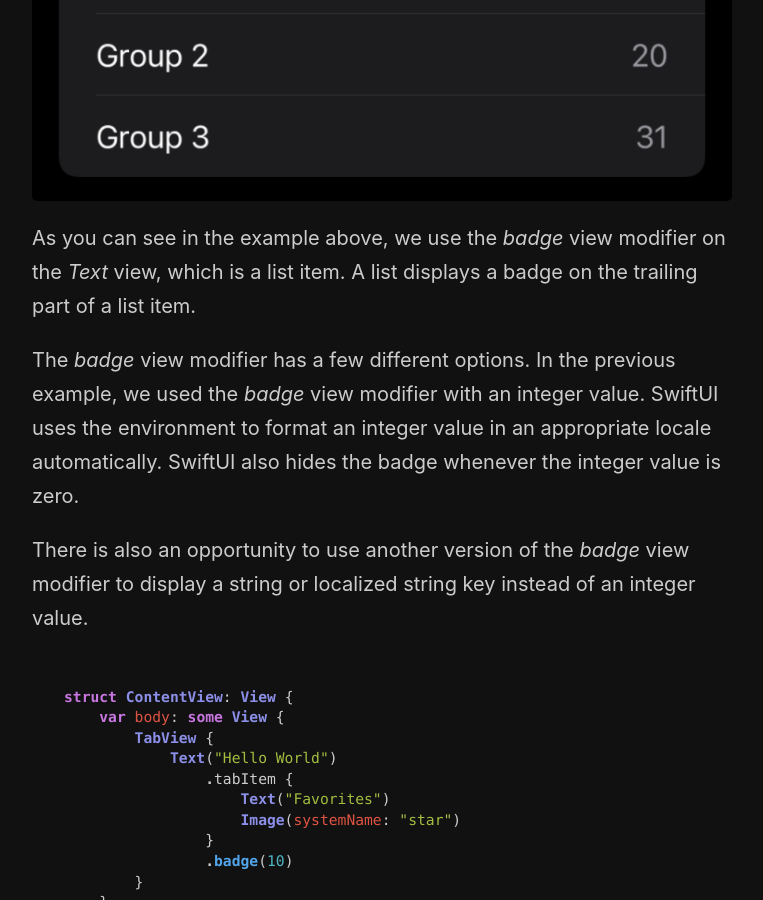
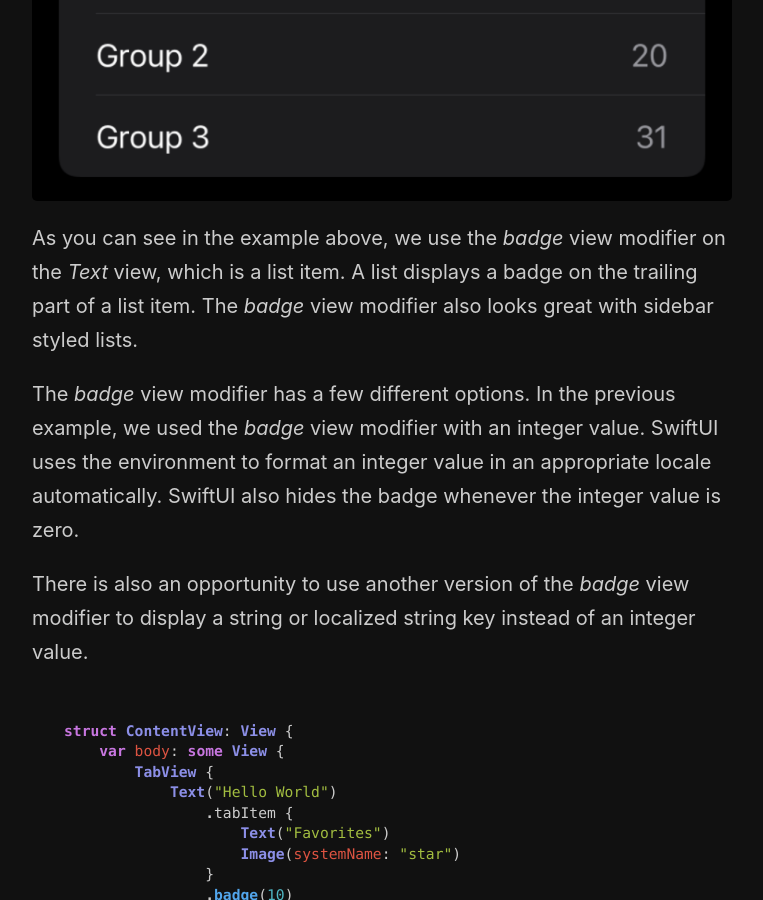
Before and after one commit to mecid/mecid.github.io, a Jekyll site: the page built from _posts/2021-11-10-displaying-badges-in-swiftui.md, in a window 1280 px wide and 900 px high, scrolled down 1084 px. Shown: the whole window, without its empty margins (258-1021 px from the left). Built offline with Jekyll 4.4.1, drawn with Linux system fonts in a browser that asks for light colours.

Commit message:
small addition to the badges post

```diff
--- a/_posts/2021-11-10-displaying-badges-in-swiftui.md
+++ b/_posts/2021-11-10-displaying-badges-in-swiftui.md
@@ -24,7 +24,7 @@ struct ContentView: View {
 
 ![badges](/public/badge1.png)
 
-As you can see in the example above, we use the *badge* view modifier on the *Text* view, which is a list item. A list displays a badge on the trailing part of a list item.
+As you can see in the example above, we use the *badge* view modifier on the *Text* view, which is a list item. A list displays a badge on the trailing part of a list item. The *badge* view modifier also looks great with sidebar styled lists.
 
 The *badge* view modifier has a few different options. In the previous example, we used the *badge* view modifier with an integer value. SwiftUI uses the environment to format an integer value in an appropriate locale automatically. SwiftUI also hides the badge whenever the integer value is zero.
 
```
